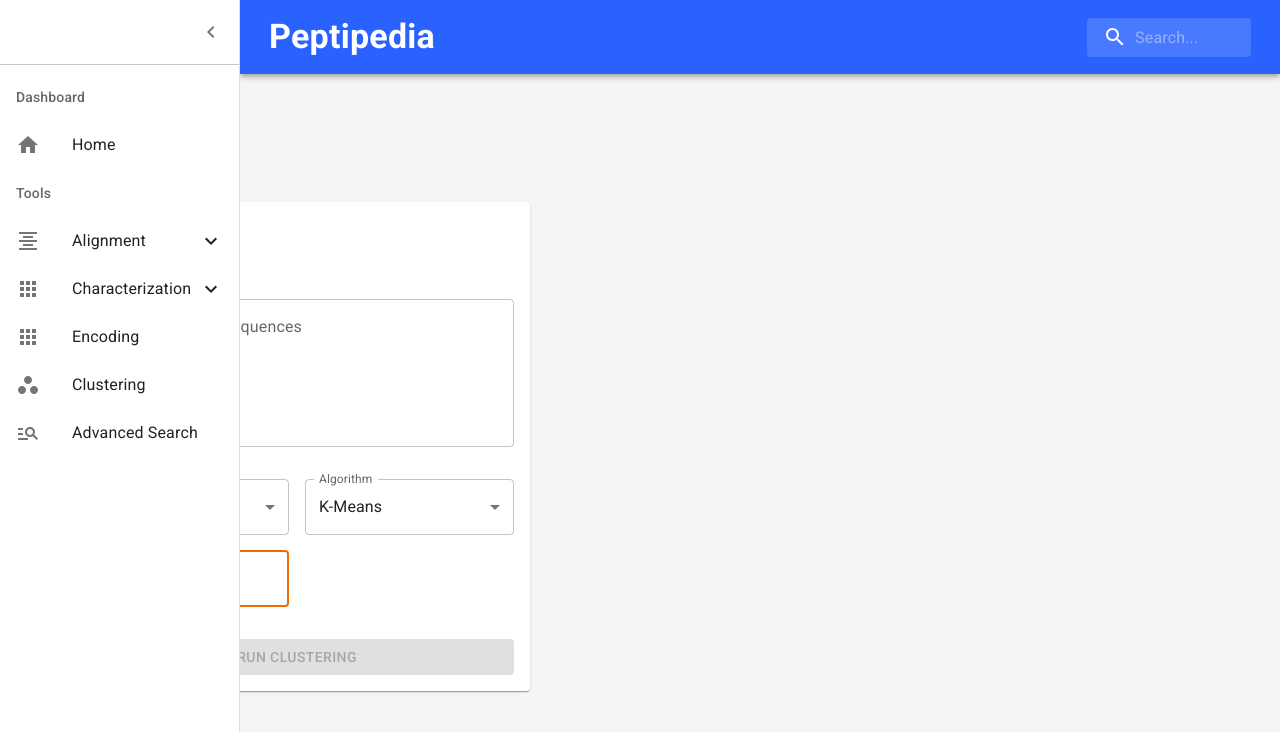
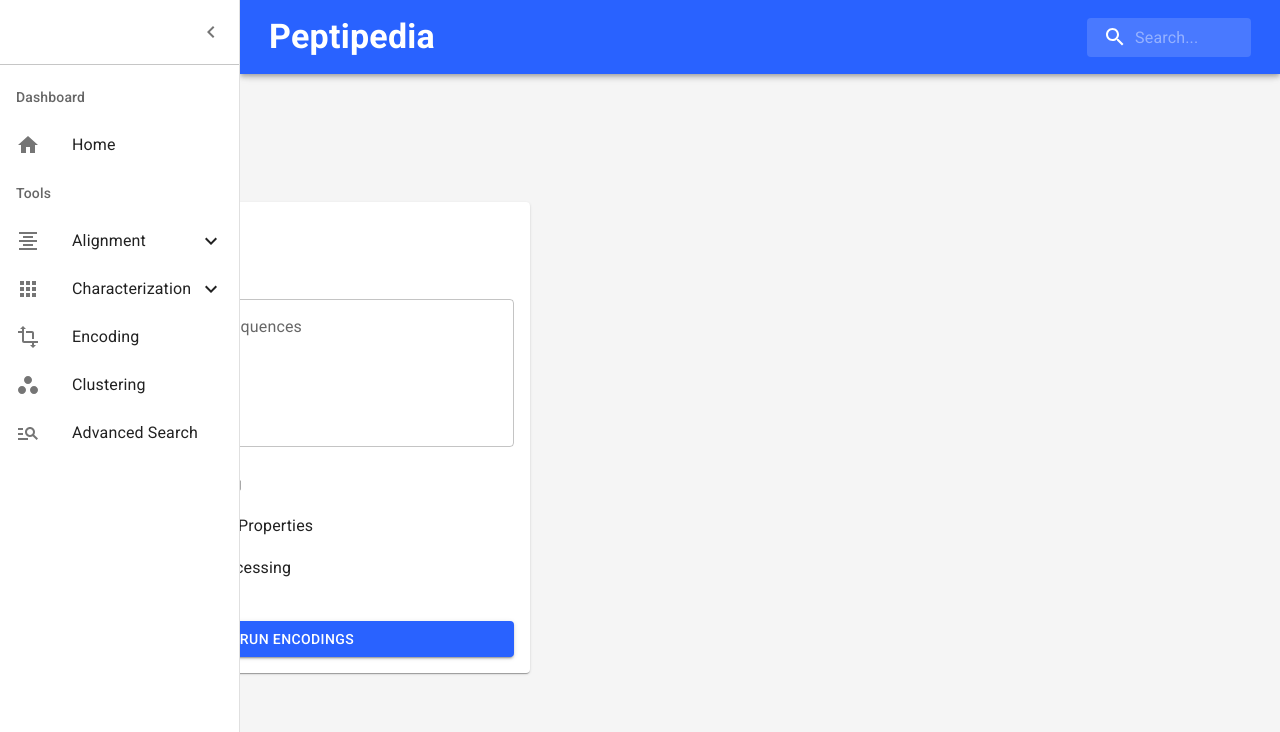
Before and after one commit to ProteinEngineering-PESB2/Peptipedia2.0, a React (Create React App) app in the folder app/: page / in a window 1280 px wide. Both pictures are taken after a click on the button "open drawer". Shown: the top 732 px of the page. Built offline with nearby package versions, Linux system fonts and the light colour scheme.

Commit message:
El output del encoding se descarga de inmediato y cambie un poco el gene ontology

```diff
--- a/app/src/components/Dashboard/Characterization/GeneOntology/GeneOntologyTable.js
+++ b/app/src/components/Dashboard/Characterization/GeneOntology/GeneOntologyTable.js
@@ -1,8 +1,12 @@
 import { useState, useEffect } from "react";
 
 import Autocomplete from "@mui/material/Autocomplete";
+import FormControl from "@mui/material/FormControl"
 import Grid from "@mui/material/Grid";
+import InputLabel from "@mui/material/InputLabel"
+import MenuItem from "@mui/material/MenuItem"
 import Paper from "@mui/material/Paper";
+import Select from "@mui/material/Select"
 import TextField from "@mui/material/TextField";
 
 import Table from "./Table";
@@ -10,7 +14,6 @@
 const GeneOntologyTable = ({ data }) => {
   const [typesAutocomplete, setTypesAutocomplete] = useState([]);
   const [valueTypesAutocomplete, setValueTypesAutocomplete] = useState("");
-  const [inputTypesAutocomplete, setInputTypesAutocomplete] = useState("");
   const [sequencesAutocomplete, setSequencesAutocomplete] = useState([]);
   const [valueSequencesAutocomplete, setValueSequencesAutocomplete] =
     useState("");
@@ -45,12 +48,8 @@
     setLoading(false);
   }, [data]);
 
-  const handleChangeValueTypesAutocomplete = (e, newValue) => {
-    setValueTypesAutocomplete(newValue);
-  };
-
-  const handleChangeInputTypesAutocomplete = (e, newInputValue) => {
-    setInputTypesAutocomplete(newInputValue);
+  const handleChangeValueTypesAutocomplete = (e) => {
+    setValueTypesAutocomplete(e.target.value);
   };
 
   const handleChangeValueSequencesAutocomplete = (e, newValue) => {
@@ -73,15 +72,23 @@
                 flexDirection: "column",
               }}
             >
-              <Autocomplete
-                disablePortal
-                value={valueTypesAutocomplete}
-                onChange={handleChangeValueTypesAutocomplete}
-                inputValue={inputTypesAutocomplete}
-                onInputChange={handleChangeInputTypesAutocomplete}
-                options={typesAutocomplete}
-                renderInput={(params) => <TextField {...params} label="Type" />}
-              />
+              <FormControl>
+                <InputLabel id="type-label">Type</InputLabel>
+                <Select
+                  aria-labelledby="type-label"
+                  label="Type"
+                  value={valueTypesAutocomplete}
+                  onChange={handleChangeValueTypesAutocomplete}
+                >
+                  {typesAutocomplete.map((t) => (
+                    <MenuItem value={t} key={t}>
+                      {t === "molecular_function" && "Molecular Function"}
+                      {t === "biological_process" && "Biological Process"}
+                      {t === "celular_component" && "Celular Component"}
+                    </MenuItem>
+                  ))}
+                </Select>
+              </FormControl>
             </Paper>
           </Grid>
           <Grid item lg={5} md={4} xs={12}>
--- a/app/src/components/Dashboard/Characterization/Phisicochemical/index.js
+++ b/app/src/components/Dashboard/Characterization/Phisicochemical/index.js
@@ -26,7 +26,7 @@
           />
         )}
         <Grid item lg={12} md={12} xs={12}>
-          <Typography variant="h4">Phisicochemical Characterization</Typography>
+          <Typography variant="h4">Physicochemical Characterization</Typography>
         </Grid>
         <Grid item lg={12} md={12} xs={12}>
           <PhisicochemicalForm
--- a/app/src/components/Dashboard/Codification/CodificationContent.js
+++ /dev/null
@@ -1,38 +0,0 @@
-import axios from "axios";
-
-import Button from "@mui/material/Button";
-import Grid from "@mui/material/Grid";
-import Typography from "@mui/material/Typography";
-
-const CodificationContent = ({ fileName }) => {
-  const onClickDownloadAsZip = async () => {
-    const res = await axios.get(`/files/${fileName}`, { responseType: "blob" });
-    const url = window.URL.createObjectURL(new Blob([res.data]));
-    const link = document.createElement("a");
-    link.href = url;
-    link.setAttribute("download", "codifications.zip");
-    document.body.appendChild(link);
-    link.click();
-  };
-
-  return (
-    <>
-      <Grid container spacing={3}>
-        <Grid item lg={12} md={12} xs={12}>
-          <Typography variant="h6">Download Encodings</Typography>
-        </Grid>
-        <Grid item lg={3} xs={12}>
-          <Button
-            variant="contained"
-            onClick={onClickDownloadAsZip}
-            sx={{ backgroundColor: "#2962ff" }}
-          >
-            Download as Zip
-          </Button>
-        </Grid>
-      </Grid>
-    </>
-  );
-};
-
-export default CodificationContent;
--- a/app/src/components/Dashboard/Codification/CodificationForm.js
+++ b/app/src/components/Dashboard/Codification/CodificationForm.js
@@ -6,7 +6,7 @@
 const CodificationForm = ({
   setFileName,
   setOpenSnackbar,
-  setError,
+  setMessage,
   setSeverity,
 }) => {
   return (
@@ -23,7 +23,7 @@
             <Form
               setFileName={setFileName}
               setOpenSnackbar={setOpenSnackbar}
-              setError={setError}
+              setMessage={setMessage}
               setSeverity={setSeverity}
             />
           </Paper>
--- a/app/src/components/Dashboard/Codification/Form.js
+++ b/app/src/components/Dashboard/Codification/Form.js
@@ -1,3 +1,5 @@
+import axios from "axios";
+
 import { useState } from "react";
 
 import Button from "@mui/material/Button";
@@ -22,7 +24,7 @@
   display: "none",
 });
 
-const Form = ({ setFileName, setOpenSnackbar, setError, setSeverity }) => {
+const Form = ({ setOpenSnackbar, setMessage, setSeverity }) => {
   const [fileType, setFileType] = useState("text");
   const [textInput, setTextInput] = useState("");
   const [fileInput, setFileInput] = useState(null);
@@ -65,7 +67,6 @@
     e.preventDefault();
 
     setLoading(true);
-    setFileName("");
 
     let post;
 
@@ -93,13 +94,26 @@
     }
 
     try {
-      const res = await codification(post);
+      const fileName = await codification(post);
 
-      setFileName(res);
+      const res = await axios.get(`/files/${fileName}`, {
+        responseType: "blob",
+      });
+      const url = window.URL.createObjectURL(new Blob([res.data]));
+      const link = document.createElement("a");
+      link.href = url;
+      link.setAttribute("download", "codifications.zip");
+      document.body.appendChild(link);
+      link.click();
+
+      setSeverity("success");
+      setMessage("Download completed.");
+      setOpenSnackbar(true);
+
       setLoading(false);
     } catch (error) {
       setSeverity("error");
-      setError("Service not available at this time.");
+      setMessage("Service not available at this time.");
       setOpenSnackbar(true);
       setLoading(false);
     }
@@ -178,7 +192,7 @@
                   onChange={handleChangePhisicochemicalPropertiesCheckbox}
                 />
               }
-              label="Phisicochemical Properties"
+              label="Physicochemical Properties"
             ></FormControlLabel>
           </FormGroup>
           <FormGroup>
@@ -218,7 +232,7 @@
                   sx={{ width: "100%", backgroundColor: "#2962ff" }}
                   size="medium"
                 >
-                  Run Codifications
+                  Run Encodings
                 </Button>
               )}
             </Grid>
--- a/app/src/components/Dashboard/Codification/index.js
+++ b/app/src/components/Dashboard/Codification/index.js
@@ -4,23 +4,21 @@
 import Typography from "@mui/material/Typography";
 
 import CodificationForm from "./CodificationForm";
-import CodificationContent from "./CodificationContent";
 import Snackbar from "../Snackbar";
 
 const Codification = () => {
-  const [fileName, setFileName] = useState("");
   const [openSnackbar, setOpenSnackbar] = useState(false);
-  const [error, setError] = useState("");
+  const [message, setMessage] = useState("");
   const [severity, setSeverity] = useState("");
 
   return (
     <>
       <Grid container spacing={5}>
-        {error.length > 0 && (
+        {message.length > 0 && (
           <Snackbar
             open={openSnackbar}
             setOpen={setOpenSnackbar}
-            message={error}
+            message={message}
             severity={severity}
           />
         )}
@@ -29,14 +27,10 @@
         </Grid>
         <Grid item lg={12} md={12} xs={12}>
           <CodificationForm
-            setFileName={setFileName}
             setOpenSnackbar={setOpenSnackbar}
-            setError={setError}
+            setMessage={setMessage}
             setSeverity={setSeverity}
           />
-        </Grid>
-        <Grid item lg={12} md={12} xs={12}>
-          {fileName !== "" && <CodificationContent fileName={fileName} />}
         </Grid>
       </Grid>
     </>
--- a/app/src/components/Dashboard/ListItems.js
+++ b/app/src/components/Dashboard/ListItems.js
@@ -14,6 +14,7 @@
 import HomeIcon from "@mui/icons-material/Home";
 import FormatAlignCenterIcon from "@mui/icons-material/FormatAlignCenter";
 import ManageSearchIcon from "@mui/icons-material/ManageSearch";
+import TransformIcon from '@mui/icons-material/Transform';
 import WorkspacesIcon from "@mui/icons-material/Workspaces";
 
 const ListItems = ({ setSection }) => {
@@ -81,7 +82,7 @@
               <ListItemIcon>
                 <DoubleArrowIcon />
               </ListItemIcon>
-              <ListItemText primary="Phisicochemical" />
+              <ListItemText primary="Physicochemical" />
             </ListItemButton>
             <ListItemButton
               sx={{ pl: 4 }}
@@ -121,7 +122,7 @@
           onClick={() => setSection("codifications")}
         >
           <ListItemIcon>
-            <AppsIcon />
+            <TransformIcon />
           </ListItemIcon>
           <ListItemText primary="Encoding" />
         </ListItemButton>
--- a/app/src/pages/Dashboard/index.js
+++ b/app/src/pages/Dashboard/index.js
@@ -34,7 +34,7 @@
 const TestDashboard = () => {
   const mdTheme = createTheme();
   const [open, setOpen] = useState(false);
-  const [section, setSection] = useState("clustering");
+  const [section, setSection] = useState("codifications");
   const theme = useTheme();
   const drawerWidth = 240;
 
```
